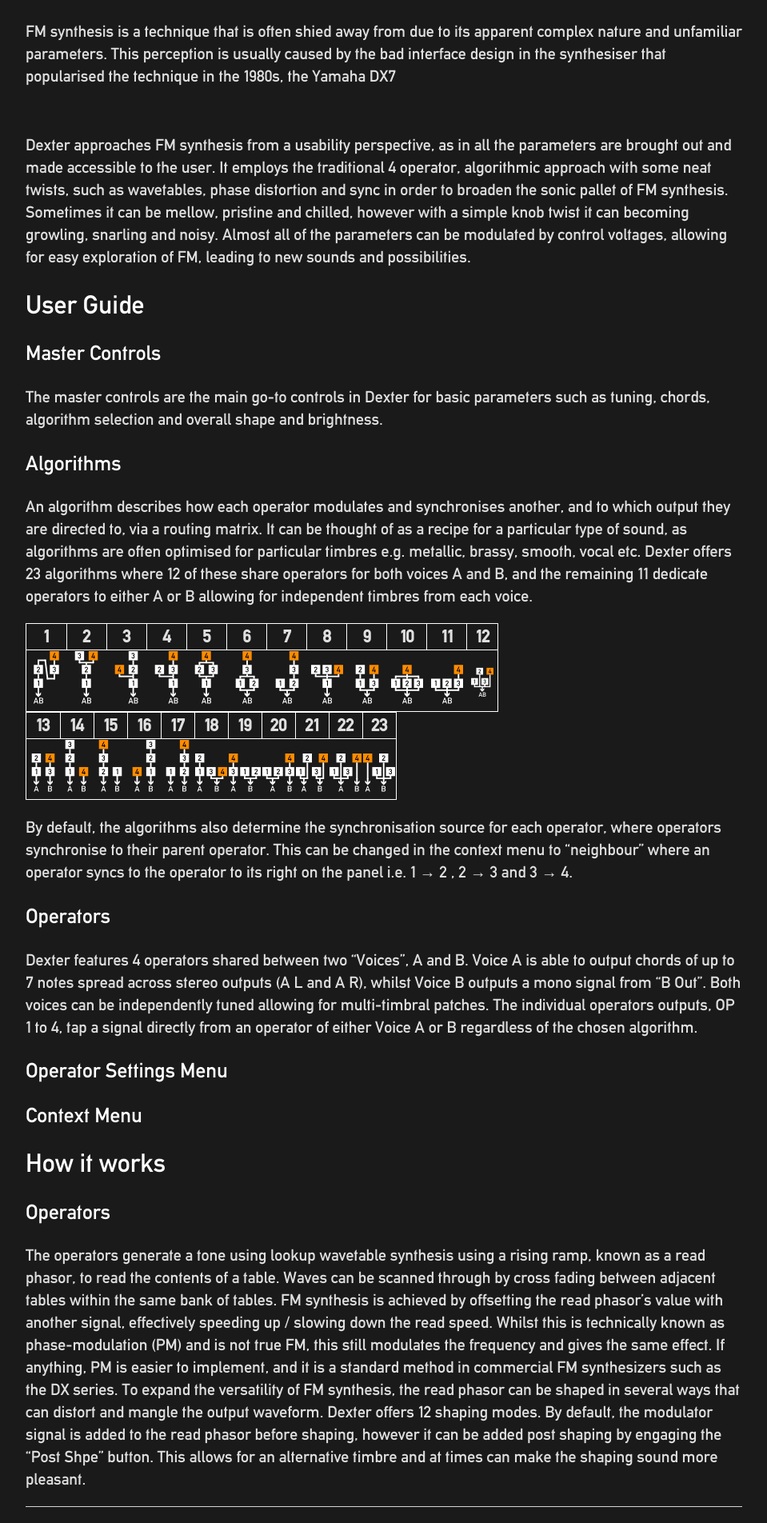
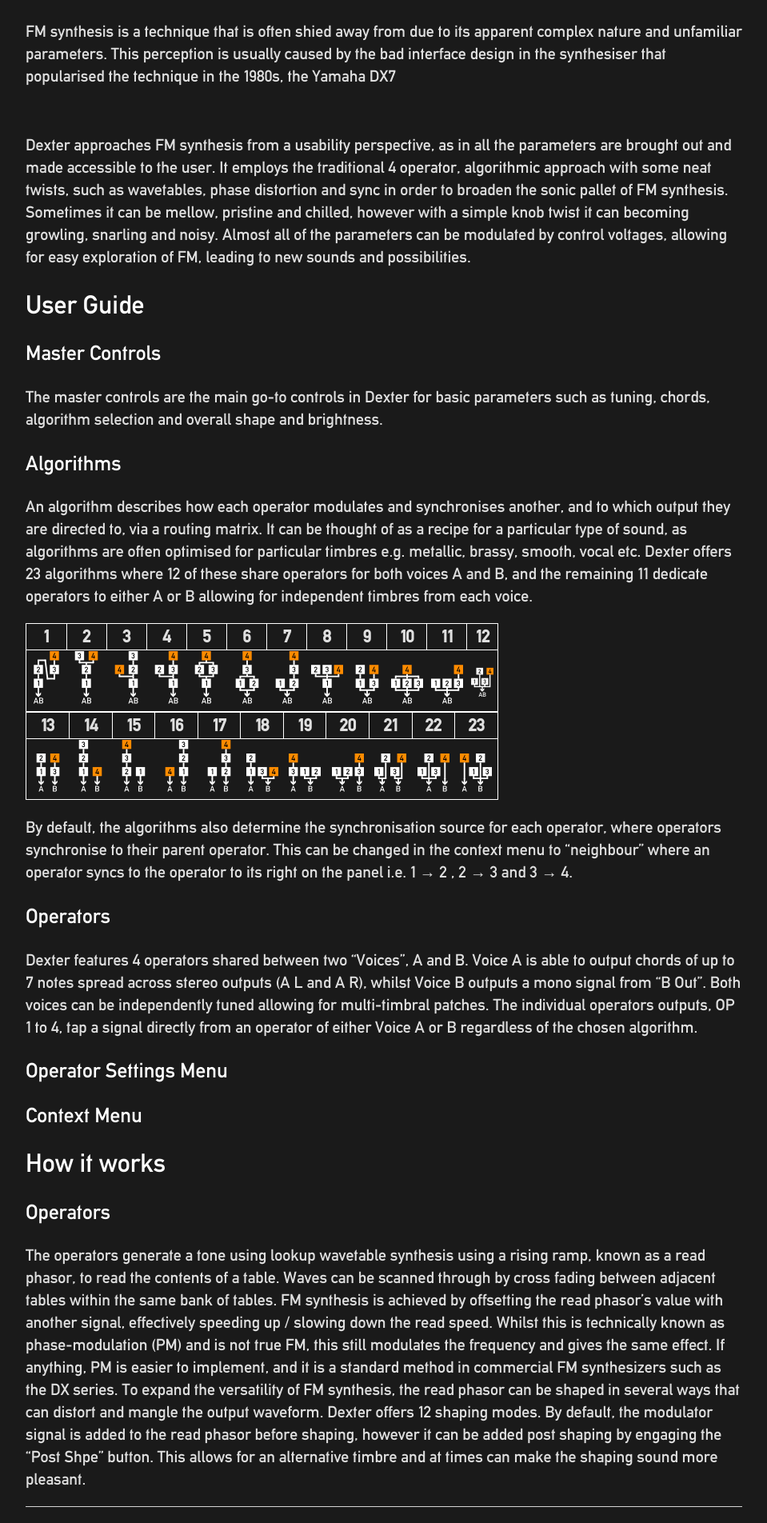
Before and after one commit to ValleyAudio/ValleyAudio.github.io, a Jekyll site: the page built from rack/dexter/dexter.html, in a window 1280 px wide. Shown: the part 1045-2949 px from the top of the page at 80% size, without its empty margins (160-1119 px from the left). Built offline with Jekyll 4.4.1, drawn with Linux system fonts in a browser that asks for light colours.

Commit message:
Formatting table

```diff
--- a/rack/dexter/dexter.html
+++ b/rack/dexter/dexter.html
@@ -36,7 +36,7 @@
     <p>
         An algorithm describes how each operator modulates and synchronises another, and to which output they are directed to, via a routing matrix. It can be thought of as a recipe for a particular type of sound, as algorithms are often optimised for particular timbres e.g. metallic, brassy, smooth, vocal etc. Dexter offers 23 algorithms where 12 of these share operators for both voices A and B, and the remaining 11 dedicate operators to either A or B  allowing for independent timbres from each voice.
     </p>
-    <table style = "width:66%">
+    <table style="width:66%">
         <tr>
             <th>1</th>
             <th>2</th>
@@ -90,7 +90,7 @@
             </center></td>
         </tr>
     </table>
-    <table>
+    <table style="width:66%">
         <tr>
             <th>13</th>
             <th>14</th>
```
